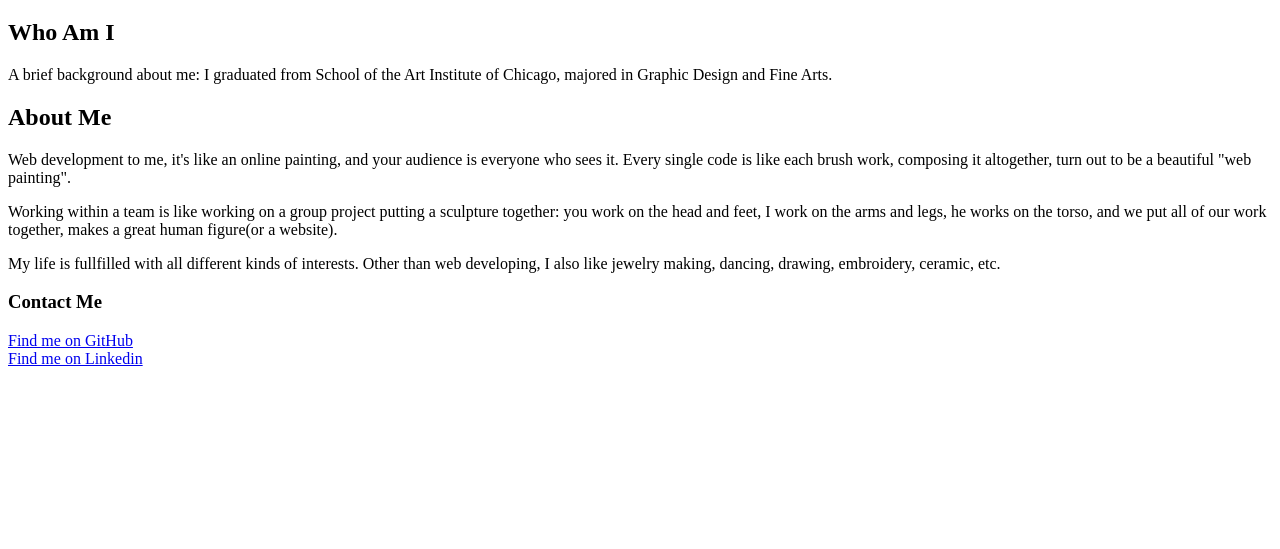
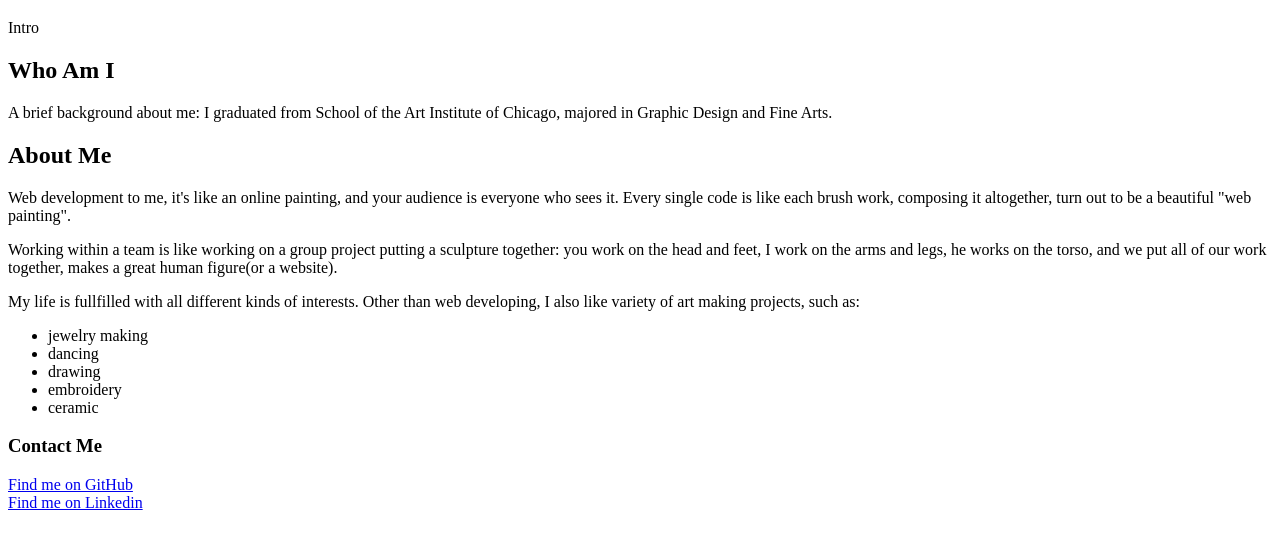
Before and after one commit to ruilou/My-portfolio, a plain HTML site: page index.html in a window 1280 px wide. Shown: the part 61-610 px from the top of the page. Drawn offline with Linux system fonts and the light colour scheme; a script that the page names is missing.

Commit message:
Update index.html

```diff
--- a/index.html
+++ b/index.html
@@ -10,6 +10,8 @@
 <body>
   <div>
     <h1>Hi, I'm RaeRae</h1>
+    <nav>Intro
+    </nav>
   </div>
   <div>
     <section>
@@ -21,7 +23,14 @@
        <h2>About Me</h2>
        <p>Web development to me, it's like an online painting, and your audience is everyone who sees it. Every single code is like each brush work, composing it altogether, turn out to be a beautiful "web painting".</p>
        <p>Working within a team is like working on a group project putting a sculpture together: you work on the head and feet, I work on the arms and legs, he works on the torso, and we put all of our work together, makes a great human figure(or a website).</p>
-       <p>My life is fullfilled with all different kinds of interests. Other than web developing, I also like jewelry making, dancing, drawing, embroidery, ceramic, etc.</p>
+       <p>My life is fullfilled with all different kinds of interests. Other than web developing, I also like variety of art making projects, such as:
+       <ul>
+         <li>jewelry making</li>
+         <li>dancing</li>
+         <li>drawing</li>
+         <li>embroidery</li>
+         <li>ceramic</li>
+        </ul></p>
     </section>
     <section>
       <h3>Contact Me</h3>
```
